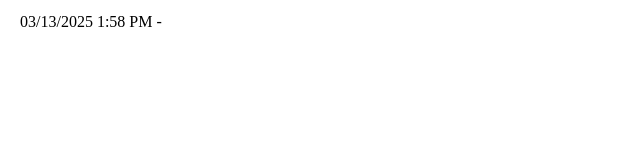
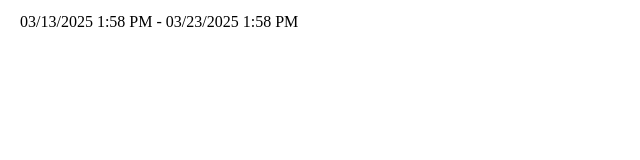
Before and after one commit to imharshal/react-date-range-picker, a React (Vite) app: page / in a window 1280 px wide. Shown: the top 160 px of the page, without its empty margins (0-640 px from the left). Built offline with nearby package versions, Linux system fonts and the light colour scheme.

Commit message:
optimized the file by applying necessary memoizations and reduced renders

```diff
--- a/src/components/DateRangePicker.jsx
+++ b/src/components/DateRangePicker.jsx
@@ -1,5 +1,11 @@
-/*eslint-disable*/
-import React, { useState, useEffect, useRef, useMemo, memo } from 'react';
+import React, {
+  useState,
+  useEffect,
+  useRef,
+  useMemo,
+  memo,
+  useCallback,
+} from 'react';
 import moment from 'moment-timezone';
 import Calendar from './Calendar';
 import TimePicker from './TimePicker';
@@ -8,37 +14,44 @@ import DateRangePickerUtils from '../utils/DateRangePickerUtils';
 import '../styles/styles.scss';
 
 const DateRangePicker = (props) => {
-  // Get timeZone from props or use local timezone as default
-  const timeZone = props.timeZone || moment.tz.guess();
+  // Memoize timeZone to prevent recalculation
+  const timeZone = useMemo(
+    () => props.timeZone || moment.tz.guess(),
+    [props.timeZone]
+  );
 
-  // Create utility instance
-  const utils = new DateRangePickerUtils();
+  // Create utility instance once
+  const utils = useMemo(() => new DateRangePickerUtils(), []);
 
-  // Create a timezone-aware moment function to ensure consistent usage
-  const getMoment = (date) => {
+  // Create an optimized timezone-aware moment function
+  const getMoment = useCallback(
+    (date) => {
       if (date && moment.isMoment(date)) {
         return date.clone().tz(timeZone);
       }
       return date ? moment(date).tz(timeZone) : moment().tz(timeZone);
-  };
+    },
+    [timeZone]
+  );
 
-  // Get format settings
+  // Memoize format settings
   const userProvidedFormat = props.options?.locale?.format;
   const baseDateFormat = useMemo(() => {
     const systemOrProvidedFormat =
       userProvidedFormat || utils.getSystemDateFormat();
     return utils.extractDateFormat(systemOrProvidedFormat);
-  }, [userProvidedFormat]);
+  }, [userProvidedFormat, utils]);
 
   const timeFormat = useMemo(() => {
     return utils.extractTimeFormat(
       userProvidedFormat,
       props.options?.timePicker24Hour
     );
-  }, [userProvidedFormat, props.options?.timePicker24Hour]);
+  }, [userProvidedFormat, props.options?.timePicker24Hour, utils]);
 
-  // Default options
-  const options = {
+  // Memoize options to prevent unnecessary recreation
+  const options = useMemo(
+    () => ({
       singleDatePicker: false,
       icon: '',
       showInputField: true,
@@ -64,20 +77,29 @@ const DateRangePicker = (props) => {
         separator: ' - ',
         ...(props.options?.locale || {}),
       },
-  };
+    }),
+    [props.options, baseDateFormat]
+  );
 
-  // Get the display format for dates
-  const getDisplayFormat = () => {
+  // Memoize display format to avoid recalculations
+  const getDisplayFormat = useCallback(() => {
     return utils.getDisplayFormat(
       baseDateFormat,
       timeFormat,
       options.timePicker,
       userProvidedFormat
     );
-  };
+  }, [
+    baseDateFormat,
+    timeFormat,
+    options.timePicker,
+    userProvidedFormat,
+    utils,
+  ]);
 
-  // Default ranges
-  const defaultRanges = {
+  // Memoize default ranges
+  const defaultRanges = useMemo(
+    () => ({
       Today: [getMoment(), getMoment()],
       Yesterday: [
         getMoment().subtract(1, 'days'),
@@ -90,39 +112,47 @@ const DateRangePicker = (props) => {
         getMoment().subtract(1, 'month').startOf('month'),
         getMoment().subtract(1, 'month').endOf('month'),
       ],
-  };
+    }),
+    [getMoment]
+  );
 
-  // Show ranges configuration
-  const showRanges =
+  // Memoize showRanges configuration
+  const showRanges = useMemo(
+    () =>
       options.showRanges !== undefined
         ? options.showRanges
-      : !options.singleDatePicker && (props.ranges !== undefined || true);
+        : !options.singleDatePicker && (props.ranges !== undefined || true),
+    [options.showRanges, options.singleDatePicker, props.ranges]
+  );
 
-  const ranges = showRanges ? props.ranges || defaultRanges : {};
+  const ranges = useMemo(
+    () => (showRanges ? props.ranges || defaultRanges : {}),
+    [showRanges, props.ranges, defaultRanges]
+  );
 
-  // State management
+  // Optimize state initialization with lazy initializers
   const [isOpen, setIsOpen] = useState(false);
   const [dropUp, setDropUp] = useState(false);
-  const [userStartDate, setUserStartDate] = useState(
+  const [userStartDate, setUserStartDate] = useState(() =>
     props.startDate ? getMoment(props.startDate) : null
   );
-  const [userEndDate, setUserEndDate] = useState(
+  const [userEndDate, setUserEndDate] = useState(() =>
     props.endDate ? getMoment(props.endDate) : null
   );
-  const [startDate, setStartDate] = useState(
+  const [startDate, setStartDate] = useState(() =>
     props.startDate ? getMoment(props.startDate) : getMoment()
   );
-  const [endDate, setEndDate] = useState(
+  const [endDate, setEndDate] = useState(() =>
     props.endDate ? getMoment(props.endDate) : getMoment()
   );
   const [chosenLabel, setChosenLabel] = useState('');
   const [showCalendars, setShowCalendars] = useState(
     options.alwaysShowCalendars
   );
-  const [leftCalendarMonth, setLeftCalendarMonth] = useState(
+  const [leftCalendarMonth, setLeftCalendarMonth] = useState(() =>
     getMoment(startDate)
   );
-  const [rightCalendarMonth, setRightCalendarMonth] = useState(
+  const [rightCalendarMonth, setRightCalendarMonth] = useState(() =>
     getMoment(startDate).add(1, 'month')
   );
 
@@ -134,76 +164,17 @@ const DateRangePicker = (props) => {
   const containerRef = useRef(null);
   const inputRef = useRef(null);
 
-  // Format date for display
-  const formatDateDisplay = (date) => {
-    if (!date) return '';
+  // Memoize formatDateDisplay to prevent recreation
+  const formatDateDisplay = useCallback(
+    (date) => {
+      if (!date) return getMoment().format(getDisplayFormat());
       return date.format(getDisplayFormat());
-  };
+    },
+    [getDisplayFormat, getMoment]
+  );
 
-  // Effect for initial setup
-  useEffect(() => {
-    document.addEventListener('mousedown', handleOutsideClick);
-    updateCalendars();
-
-    if (options.autoUpdateInput) {
-      updateInputText();
-    }
-
-    return () => {
-      document.removeEventListener('mousedown', handleOutsideClick);
-    };
-  }, []);
-
-  // Effect for updating input when dates change
-  useEffect(() => {
-    if (options.autoUpdateInput) {
-      updateInputText();
-    }
-    updateCalendars();
-  }, [startDate, endDate]);
-
-  // Effect to determine active range based on current date selection
-  useEffect(() => {
-    if (showRanges && !options.singleDatePicker && ranges) {
-      // Look for an exact match with predefined ranges
-      let matched = false;
-
-      Object.entries(ranges).forEach(([label, [rangeStart, rangeEnd]]) => {
-        if (
-          startDate.format('YYYY-MM-DD') === rangeStart.format('YYYY-MM-DD') &&
-          endDate.format('YYYY-MM-DD') === rangeEnd.format('YYYY-MM-DD')
-        ) {
-          setChosenLabel(label);
-          matched = true;
-        }
-      });
-
-      // If no match was found, set to custom range
-      if (!matched && isOpen) {
-        setChosenLabel(options.locale?.customRangeLabel || 'Custom Range');
-        if (!options.alwaysShowCalendars) {
-          setShowCalendars(true);
-        }
-      }
-    }
-  }, [startDate, endDate, isOpen]);
-
-  // Effect for showing/hiding calendars
-  useEffect(() => {
-    if (isOpen) {
-      if (options.alwaysShowCalendars || options.singleDatePicker) {
-        setShowCalendars(true);
-      } else {
-        // Show calendars if Custom Range is selected, otherwise hide them
-        const customRangeLabel =
-          options.locale?.customRangeLabel || 'Custom Range';
-        setShowCalendars(chosenLabel === customRangeLabel);
-      }
-    }
-  }, [isOpen, chosenLabel, options.alwaysShowCalendars]);
-
-  // Function to update input width based on content
-  const updateInputWidth = () => {
+  // Optimize updateInputWidth with useCallback
+  const updateInputWidth = useCallback(() => {
     if (inputRef.current) {
       const canvas = document.createElement('canvas');
       const context = canvas.getContext('2d');
@@ -212,10 +183,10 @@ const DateRangePicker = (props) => {
         context.measureText(inputRef.current.value).width + 30;
       inputRef.current.style.width = `${updatedWidth}px`;
     }
-  };
+  }, []);
 
-  // Text input updates
-  const updateInputText = () => {
+  // Optimize updateInputText with useCallback
+  const updateInputText = useCallback(() => {
     if (inputRef.current) {
       const formattedStartDate = formatDateDisplay(startDate);
       const formattedEndDate = formatDateDisplay(endDate);
@@ -225,10 +196,17 @@ const DateRangePicker = (props) => {
         : `${formattedStartDate} ${options.locale.separator} ${formattedEndDate}`;
       updateInputWidth();
     }
-  };
+  }, [
+    startDate,
+    endDate,
+    options.singleDatePicker,
+    options.locale.separator,
+    formatDateDisplay,
+    updateInputWidth,
+  ]);
 
-  // Calendar updates
-  const updateCalendars = () => {
+  // Optimize updateCalendars with useCallback
+  const updateCalendars = useCallback(() => {
     setLeftCalendarMonth(startDate.clone());
     if (
       options.linkedCalendars ||
@@ -239,10 +217,11 @@ const DateRangePicker = (props) => {
     } else {
       setRightCalendarMonth(endDate.clone());
     }
-  };
+  }, [startDate, endDate, options.linkedCalendars]);
 
-  // Handle outside click
-  const handleOutsideClick = (e) => {
+  // Optimize handleOutsideClick with useCallback
+  const handleOutsideClick = useCallback(
+    (e) => {
       if (
         isOpen &&
         containerRef.current &&
@@ -251,72 +230,44 @@ const DateRangePicker = (props) => {
       ) {
         setIsOpen(false);
       }
-  };
+    },
+    [isOpen]
+  );
 
-  // Toggle datepicker
-  const toggle = (e) => {
-    e.preventDefault();
-    e.stopPropagation();
+  // Optimize applyChanges with useCallback
+  const applyChanges = useCallback(
+    (_startDate, _endDate, _chosenLabel) => {
+      // Make sure startDate is before endDate
+      const finalStartDate = _startDate.isBefore(_endDate)
+        ? _startDate
+        : _endDate;
+      const finalEndDate = _startDate.isBefore(_endDate)
+        ? _endDate
+        : _startDate;
 
-    // Check if we need to display the calendar above the input
-    if (!isOpen && inputRef.current) {
-      const inputRect = inputRef.current.getBoundingClientRect();
-      const windowHeight = window.innerHeight;
-      const spaceBelow = windowHeight - inputRect.bottom;
-      const calendarHeight = 300; // approximate height of calendar
+      setStartDate(finalStartDate);
+      setEndDate(finalEndDate);
+      setUserStartDate(finalStartDate);
+      setUserEndDate(finalEndDate);
+      setIsSelecting(false);
+      setHoverDate(null);
 
-      setDropUp(spaceBelow < calendarHeight);
+      if (props.onApply) {
+        props.onApply({
+          startDate: finalStartDate,
+          endDate: finalEndDate,
+          chosenLabel: _chosenLabel,
+        });
       }
 
-    setIsOpen((prev) => !prev);
-  };
+      setIsOpen(false);
+    },
+    [props.onApply]
+  );
 
-  // Handle date click with drag selection support
-  const handleDateClick = (date) => {
-    const customRangeLabel = options.locale?.customRangeLabel || 'Custom Range';
-
-    if (options.singleDatePicker) {
-      // Single date picker behavior - just set the date
-      handleSetStartDate(date);
-      if (options.autoApply) {
-        applyChanges(date, date, customRangeLabel);
-      }
-      return;
-    }
-
-    if (options.autoApply && chosenLabel !== customRangeLabel) {
-      applyChanges(startDate, endDate, chosenLabel);
-    }
-
-    if (!isSelecting) {
-      // First click - start selection
-      handleSetStartDate(date);
-      setEndDate(date.clone());
-      setIsSelecting(true);
-    } else {
-      // Second click - end selection
-      setIsSelecting(false);
-
-      // Ensure start date is before end date
-      if (date.isBefore(startDate)) {
-        setEndDate(startDate.clone());
-        handleSetStartDate(date);
-      } else {
-        handleSetEndDate(date);
-      }
-
-      setHoverDate(null);
-    }
-  };
-
-  // Handle date hover for range preview
-  const handleDateHover = (date) => {
-    if (!isSelecting) return;
-    setHoverDate(date);
-  };
-
-  // Set start date
-  const handleSetStartDate = (date) => {
+  // Optimize date setting functions with useCallback
+  const handleSetStartDate = useCallback(
+    (date) => {
       const newDate = getMoment(date);
 
       if (!options.timePicker) {
@@ -329,14 +280,15 @@ const DateRangePicker = (props) => {
         setEndDate(newDate.clone());
         setUserEndDate(newDate.clone());
       } else if (newDate.isAfter(endDate)) {
-      // If the new start date is after the end date, adjust the end date
         setEndDate(newDate.clone());
         setUserStartDate(newDate.clone());
       }
-  };
+    },
+    [getMoment, options.timePicker, options.singleDatePicker, endDate]
+  );
 
-  // Set end date
-  const handleSetEndDate = (date) => {
+  const handleSetEndDate = useCallback(
+    (date) => {
       const newDate = getMoment(date);
 
       if (!options.timePicker) {
@@ -346,48 +298,90 @@ const DateRangePicker = (props) => {
       setEndDate(newDate);
 
       if (newDate.isBefore(startDate)) {
-      // If the new end date is before the start date, adjust the start date
         setStartDate(newDate.clone());
       }
-  };
+    },
+    [getMoment, options.timePicker, startDate]
+  );
 
-  // Apply changes
-  const applyChanges = (_startDate, _endDate, _chosenLabel) => {
-    // Make sure startDate is before endDate
-    const finalStartDate = _startDate.isBefore(_endDate)
-      ? _startDate
-      : _endDate;
-    const finalEndDate = _startDate.isBefore(_endDate) ? _endDate : _startDate;
+  // Optimize handlers with useCallback
+  const toggle = useCallback(
+    (e) => {
+      e.preventDefault();
+      e.stopPropagation();
 
-    setStartDate(finalStartDate);
-    setEndDate(finalEndDate);
+      if (!isOpen && inputRef.current) {
+        const inputRect = inputRef.current.getBoundingClientRect();
+        const windowHeight = window.innerHeight;
+        const spaceBelow = windowHeight - inputRect.bottom;
+        const calendarHeight = 300; // approximate height of calendar
 
-    // setting main container labels
-    setUserStartDate(finalStartDate);
-    setUserEndDate(finalEndDate);
-
-    // Reset selection state
-    setIsSelecting(false);
-    setHoverDate(null);
-
-    if (props.onApply) {
-      props.onApply({
-        startDate: finalStartDate,
-        endDate: finalEndDate,
-        chosenLabel: _chosenLabel,
-      });
+        setDropUp(spaceBelow < calendarHeight);
       }
 
-    if (options.autoUpdateInput) {
-      updateInputText();
+      setIsOpen((prev) => !prev);
+    },
+    [isOpen]
+  );
+
+  const handleDateClick = useCallback(
+    (date) => {
+      const customRangeLabel =
+        options.locale?.customRangeLabel || 'Custom Range';
+
+      if (options.singleDatePicker) {
+        handleSetStartDate(date);
+        if (options.autoApply) {
+          applyChanges(date, date, customRangeLabel);
+        }
+        return;
       }
 
-    setIsOpen(false);
-  };
+      if (options.autoApply && chosenLabel !== customRangeLabel) {
+        applyChanges(startDate, endDate, chosenLabel);
+        return;
+      }
 
-  // Cancel changes
-  const cancelChanges = () => {
-    // Reset selection state
+      if (!isSelecting) {
+        handleSetStartDate(date);
+        setEndDate(date.clone());
+        setIsSelecting(true);
+      } else {
+        setIsSelecting(false);
+
+        if (date.isBefore(startDate)) {
+          setEndDate(startDate.clone());
+          handleSetStartDate(date);
+        } else {
+          handleSetEndDate(date);
+        }
+
+        setHoverDate(null);
+      }
+    },
+    [
+      options.singleDatePicker,
+      options.locale?.customRangeLabel,
+      options.autoApply,
+      chosenLabel,
+      isSelecting,
+      startDate,
+      endDate,
+      handleSetStartDate,
+      handleSetEndDate,
+      applyChanges,
+    ]
+  );
+
+  const handleDateHover = useCallback(
+    (date) => {
+      if (!isSelecting) return;
+      setHoverDate(date);
+    },
+    [isSelecting]
+  );
+
+  const cancelChanges = useCallback(() => {
     setIsSelecting(false);
     setHoverDate(null);
     setIsOpen(false);
@@ -395,18 +389,17 @@ const DateRangePicker = (props) => {
     if (props.onCancel) {
       props.onCancel();
     }
-  };
+  }, [props.onCancel]);
 
-  // Handle range click
-  const handleRangeClick = (start, end, label) => {
-    const customRangeLabel = options.locale?.customRangeLabel || 'Custom Range';
+  const handleRangeClick = useCallback(
+    (start, end, label) => {
+      const customRangeLabel =
+        options.locale?.customRangeLabel || 'Custom Range';
 
       if (label === customRangeLabel) {
-      // If Custom Range is clicked, show the calendars but don't apply yet
         setChosenLabel(label);
         setShowCalendars(true);
       } else {
-      // For predefined ranges, set the dates and auto-apply
         if (start && end) {
           setStartDate(getMoment(start));
           setEndDate(getMoment(end));
@@ -415,8 +408,11 @@ const DateRangePicker = (props) => {
         setIsOpen(false);
         applyChanges(getMoment(start), getMoment(end), label);
       }
-  };
+    },
+    [options.locale?.customRangeLabel, getMoment, applyChanges]
+  );
 
+  // Optimize selectedRangeLabels with useMemo
   const originalSelectedRangeLabel = useMemo(
     () =>
       options.singleDatePicker
@@ -429,6 +425,7 @@ const DateRangePicker = (props) => {
       userStartDate,
       userEndDate,
       options.locale.separator,
+      formatDateDisplay,
     ]
   );
 
@@ -439,8 +436,102 @@ const DateRangePicker = (props) => {
         : `${formatDateDisplay(startDate)} ${
             options.locale.separator
           } ${formatDateDisplay(endDate)}`,
-    [options.singleDatePicker, startDate, endDate, options.locale.separator]
+    [
+      options.singleDatePicker,
+      startDate,
+      endDate,
+      options.locale.separator,
+      formatDateDisplay,
+    ]
   );
+
+  // Effect for initial setup with proper cleanup
+  useEffect(() => {
+    document.addEventListener('mousedown', handleOutsideClick);
+    updateCalendars();
+
+    if (options.autoUpdateInput) {
+      updateInputText();
+    }
+
+    return () => {
+      document.removeEventListener('mousedown', handleOutsideClick);
+    };
+  }, [
+    handleOutsideClick,
+    updateCalendars,
+    options.autoUpdateInput,
+    updateInputText,
+  ]);
+
+  // Effect for updating input when dates change
+  useEffect(() => {
+    if (options.autoUpdateInput) {
+      updateInputText();
+    }
+    updateCalendars();
+  }, [
+    startDate,
+    endDate,
+    options.autoUpdateInput,
+    updateInputText,
+    updateCalendars,
+  ]);
+
+  // Effect to determine active range based on current date selection
+  useEffect(() => {
+    if (showRanges && !options.singleDatePicker && ranges) {
+      let matched = false;
+      const displayFormat = getDisplayFormat();
+
+      Object.entries(ranges).forEach(([label, [rangeStart, rangeEnd]]) => {
+        if (
+          startDate.format(displayFormat) ===
+            rangeStart.format(displayFormat) &&
+          endDate.format(displayFormat) === rangeEnd.format(displayFormat)
+        ) {
+          setChosenLabel(label);
+          matched = true;
+        }
+      });
+
+      if (!matched && isOpen) {
+        setChosenLabel(options.locale?.customRangeLabel || 'Custom Range');
+        if (!options.alwaysShowCalendars) {
+          setShowCalendars(true);
+        }
+      }
+    }
+    // eslint-disable-next-line react-hooks/exhaustive-deps
+  }, [
+    startDate,
+    endDate,
+    ranges,
+    showRanges,
+    options.singleDatePicker,
+    options.locale?.customRangeLabel,
+    options.alwaysShowCalendars,
+    getDisplayFormat,
+  ]);
+
+  // Effect for showing/hiding calendars
+  useEffect(() => {
+    if (isOpen) {
+      if (options.alwaysShowCalendars || options.singleDatePicker) {
+        setShowCalendars(true);
+      } else {
+        const customRangeLabel =
+          options.locale?.customRangeLabel || 'Custom Range';
+        setShowCalendars(chosenLabel === customRangeLabel);
+      }
+    }
+  }, [
+    isOpen,
+    chosenLabel,
+    options.alwaysShowCalendars,
+    options.singleDatePicker,
+    options.locale?.customRangeLabel,
+  ]);
 
   return (
     <div className="daterangepicker-container">
```
Lines whose indentation alone changed are shown as unchanged.
